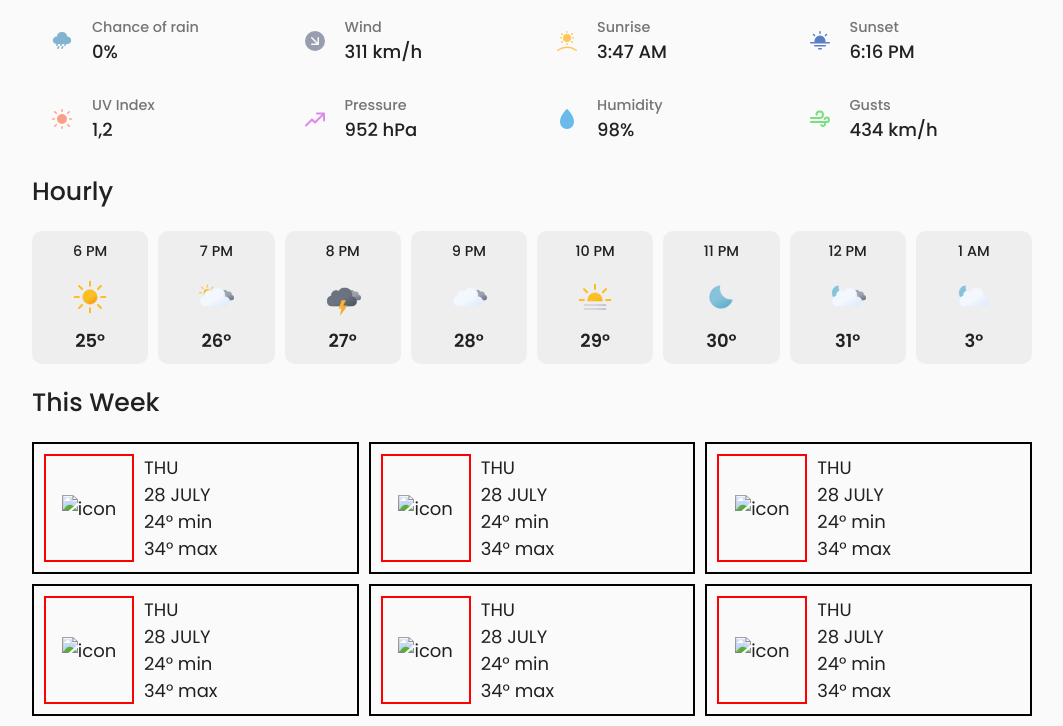
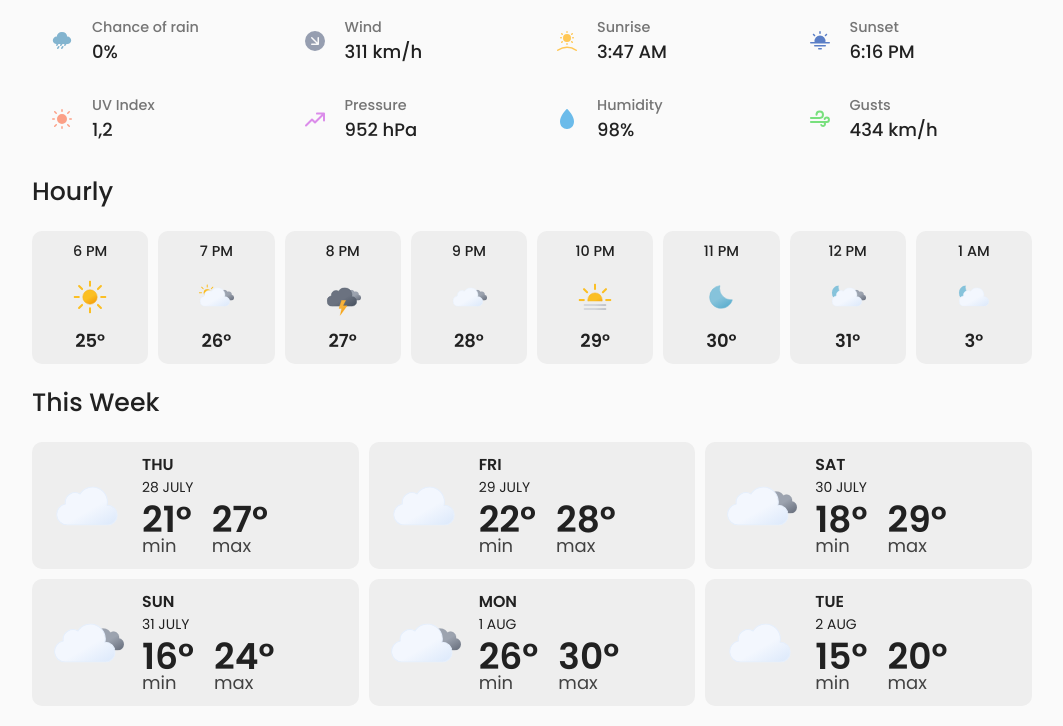
Before and after one commit to canizalesJd/weather-app, a website built with webpack: page dist/index.html in a window 1280 px wide. Shown: the part 278-1004 px from the top of the page, without its empty margins (108-1171 px from the left). Built offline with nearby package versions, Linux system fonts and the light colour scheme.

Commit message:
Weekly card style changes

```diff
--- a/dist/css/styles.css
+++ b/dist/css/styles.css
@@ -279,9 +279,10 @@ section {
 }
 
 .week-card {
+	background: var(--grey-200);
+	border-radius: 10px;
+	display: flex;
 	padding: 10px;
-	display: flex;
-	border: 2px solid black;
 }
 
 .icon-container {
@@ -289,10 +290,36 @@ section {
 	justify-content: center;
 	align-items: center;
 	width: 90px;
-	border: 2px solid red;
 }
 
 .week-details-container {
 	flex: 1;
 	padding-left: 10px;
 }
+
+.day-name {
+	font-weight: 600;
+	font-size: 1em;
+}
+
+.date {
+	font-size: 0.88em;
+}
+
+.temp-details {
+	justify-content: flex-start;
+	display: flex;
+}
+
+.temp-details div .temp {
+	padding-top: 10px;
+	line-height: 24px;
+}
+
+.temp-details .max {
+	margin-left: 20px;
+}
+
+.temp-label {
+	color: var(--grey-800);
+}
--- a/dist/index.html
+++ b/dist/index.html
@@ -307,7 +307,10 @@
 				<div class="week-cards-container">
 					<div class="week-card">
 						<div class="icon-container">
-							<img src="" alt="icon" />
+							<img
+								src="assets/10d.svg"
+								alt="icon"
+								class="week-brief-card-icon" />
 						</div>
 						<div class="week-details-container">
 							<div class="date">
@@ -315,88 +318,140 @@
 								<p class="date">28 JULY</p>
 							</div>
 							<div class="temp-details">
-								<div class="min">24° min</div>
-								<div class="max">34° max</div>
+								<div class="min">
+									<p class="temp">21°</p>
+									<p class="temp-label">min</p>
+								</div>
+								<div class="max">
+									<p class="temp">27°</p>
+									<p class="temp-label">max</p>
+								</div>
 							</div>
 						</div>
 					</div>
 
 					<div class="week-card">
 						<div class="icon-container">
-							<img src="" alt="icon" />
+							<img
+								src="assets/10d.svg"
+								alt="icon"
+								class="week-brief-card-icon" />
 						</div>
 						<div class="week-details-container">
 							<div class="date">
-								<p class="day-name">THU</p>
-								<p class="date">28 JULY</p>
+								<p class="day-name">FRI</p>
+								<p class="date">29 JULY</p>
 							</div>
 							<div class="temp-details">
-								<div class="min">24° min</div>
-								<div class="max">34° max</div>
+								<div class="min">
+									<p class="temp">22°</p>
+									<p class="temp-label">min</p>
+								</div>
+								<div class="max">
+									<p class="temp">28°</p>
+									<p class="temp-label">max</p>
+								</div>
 							</div>
 						</div>
 					</div>
 
 					<div class="week-card">
 						<div class="icon-container">
-							<img src="" alt="icon" />
+							<img
+								src="assets/04d.svg"
+								alt="icon"
+								class="week-brief-card-icon" />
 						</div>
 						<div class="week-details-container">
 							<div class="date">
-								<p class="day-name">THU</p>
-								<p class="date">28 JULY</p>
+								<p class="day-name">SAT</p>
+								<p class="date">30 JULY</p>
 							</div>
 							<div class="temp-details">
-								<div class="min">24° min</div>
-								<div class="max">34° max</div>
+								<div class="
+								<div class="min">
+									<p class="temp">18°</p>
+									<p class="temp-label">min</p>
+								</div>
+								<div class="max">
+									<p class="temp">29°</p>
+									<p class="temp-label">max</p>
+								</div>
 							</div>
 						</div>
 					</div>
 
 					<div class="week-card">
 						<div class="icon-container">
-							<img src="" alt="icon" />
+							<img
+								src="assets/04d.svg"
+								alt="icon"
+								class="week-brief-card-icon" />
 						</div>
 						<div class="week-details-container">
 							<div class="date">
-								<p class="day-name">THU</p>
-								<p class="date">28 JULY</p>
+								<p class="day-name">SUN</p>
+								<p class="date">31 JULY</p>
 							</div>
 							<div class="temp-details">
-								<div class="min">24° min</div>
-								<div class="max">34° max</div>
+								<div class="min">
+									<p class="temp">16°</p>
+									<p class="temp-label">min</p>
+								</div>
+								<div class="max">
+									<p class="temp">24°</p>
+									<p class="temp-label">max</p>
+								</div>
 							</div>
 						</div>
 					</div>
 
 					<div class="week-card">
 						<div class="icon-container">
-							<img src="" alt="icon" />
+							<img
+								src="assets/04d.svg"
+								alt="icon"
+								class="week-brief-card-icon" />
 						</div>
 						<div class="week-details-container">
 							<div class="date">
-								<p class="day-name">THU</p>
-								<p class="date">28 JULY</p>
+								<p class="day-name">MON</p>
+								<p class="date">1 AUG</p>
 							</div>
 							<div class="temp-details">
-								<div class="min">24° min</div>
-								<div class="max">34° max</div>
+								<div class="min">
+									<p class="temp">26°</p>
+									<p class="temp-label">min</p>
+								</div>
+								<div class="max">
+									<p class="temp">30°</p>
+									<p class="temp-label">max</p>
+								</div>
 							</div>
 						</div>
 					</div>
 
 					<div class="week-card">
 						<div class="icon-container">
-							<img src="" alt="icon" />
+							<img
+								src="assets/10d.svg"
+								alt="icon"
+								class="week-brief-card-icon" />
 						</div>
 						<div class="week-details-container">
 							<div class="date">
-								<p class="day-name">THU</p>
-								<p class="date">28 JULY</p>
+								<p class="day-name">TUE</p>
+								<p class="date">2 AUG</p>
 							</div>
 							<div class="temp-details">
-								<div class="min">24° min</div>
-								<div class="max">34° max</div>
+								<div class="min">
+									<p class="temp">15°</p>
+									<p class="temp-label">min</p>
+								</div>
+								<div class="max">
+									<p class="temp">20°</p>
+									<p class="temp-label">max</p>
+								</div>
 							</div>
 						</div>
 					</div>
```
